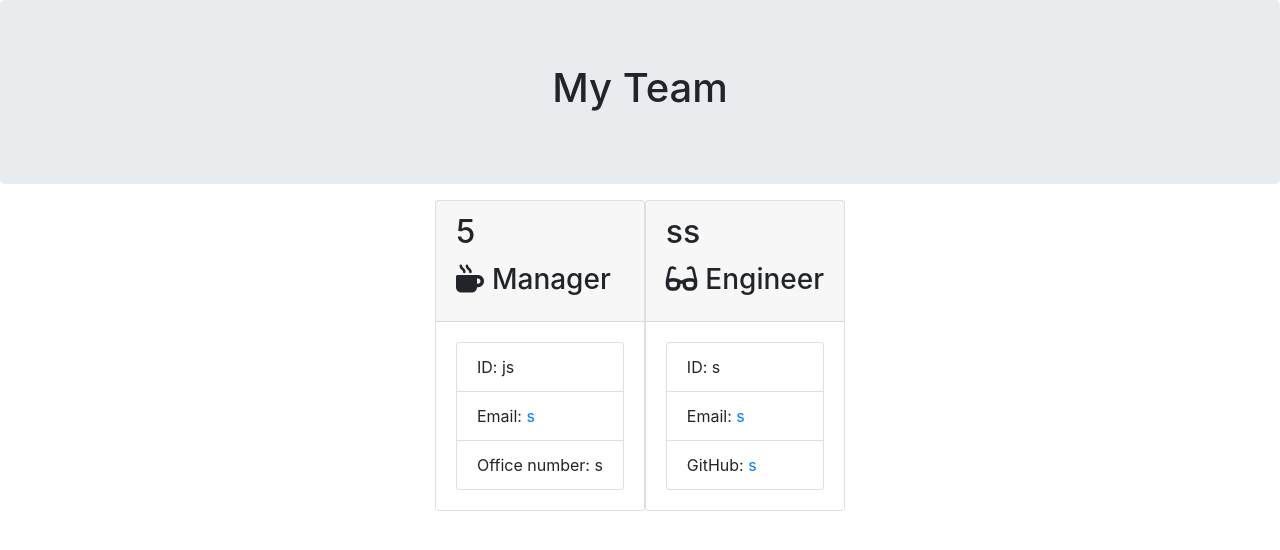
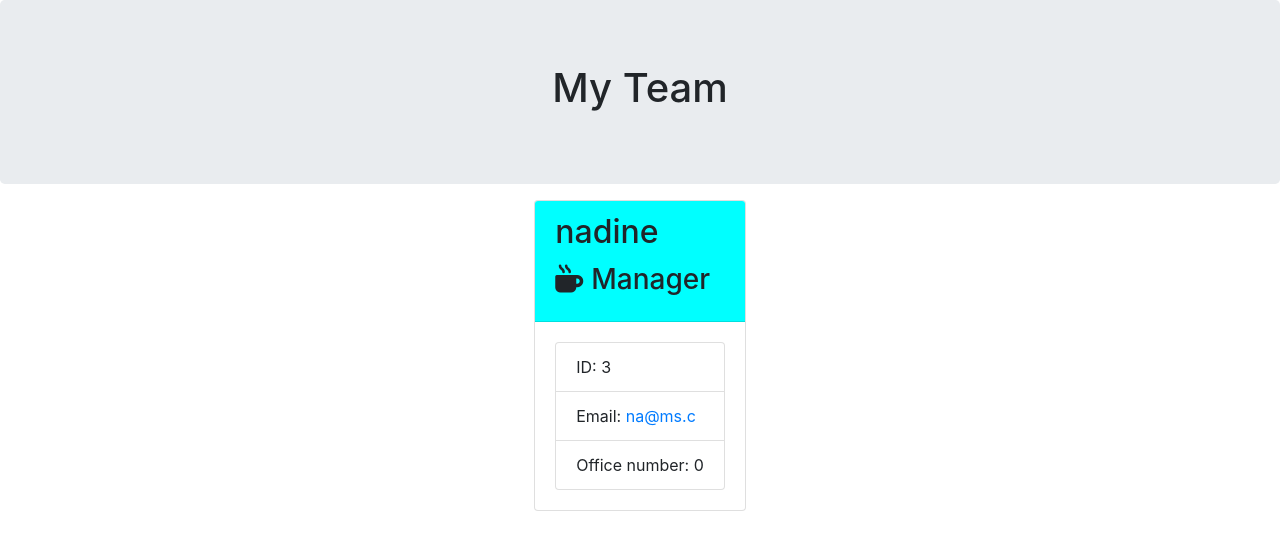
Before and after one commit to nadineb1160/team-template-engine, a website: page output/team.html in a window 1280 px wide. Drawn offline with nearby package versions, Linux system fonts and the light colour scheme.

Commit message:
[add] style folder/file

```diff
--- /dev/null
+++ b/output/css/style.css
@@ -0,0 +1,3 @@
+.card-header {
+    background-color: aqua;
+}
--- a/output/team.html
+++ b/output/team.html
@@ -8,7 +8,7 @@
     <title>My Team</title>
     <link rel="stylesheet" href="https://stackpath.bootstrapcdn.com/bootstrap/4.3.1/css/bootstrap.min.css"
         integrity="sha384-ggOyR0iXCbMQv3Xipma34MD+dH/1fQ784/j6cY/iJTQUOhcWr7x9JvoRxT2MZw1T" crossorigin="anonymous">
-    <link rel="stylesheet" href="style.css">
+    <link rel="stylesheet" href="css/style.css">
     <script src="https://kit.fontawesome.com/c502137733.js"></script>
 </head>
 
@@ -25,27 +25,14 @@
             <div class="team-area col-12 d-flex justify-content-center">
                 <div class="card employee-card">
     <div class="card-header">
-        <h2 class="card-title">5</h2>
+        <h2 class="card-title">nadine</h2>
         <h3 class="card-title"><i class="fas fa-mug-hot mr-2"></i>Manager</h3>
     </div>
     <div class="card-body">
         <ul class="list-group">
-            <li class="list-group-item">ID: js</li>
-            <li class="list-group-item">Email: <a href="mailto:s">s</a></li>
-            <li class="list-group-item">Office number: s</li>
-        </ul>
-    </div>
-</div>
-<div class="card employee-card">
-    <div class="card-header">
-        <h2 class="card-title">ss</h2>
-        <h3 class="card-title"><i class="fas fa-glasses mr-2"></i>Engineer</h3>
-    </div>
-    <div class="card-body">
-        <ul class="list-group">
-            <li class="list-group-item">ID: s</li>
-            <li class="list-group-item">Email: <a href="mailto:s">s</a></li>
-            <li class="list-group-item">GitHub: <a href="https://github.com/s" target="_blank" rel="noopener noreferrer">s</a></li>
+            <li class="list-group-item">ID: 3</li>
+            <li class="list-group-item">Email: <a href="mailto:na@ms.c">na@ms.c</a></li>
+            <li class="list-group-item">Office number: 0</li>
         </ul>
     </div>
 </div>
```
